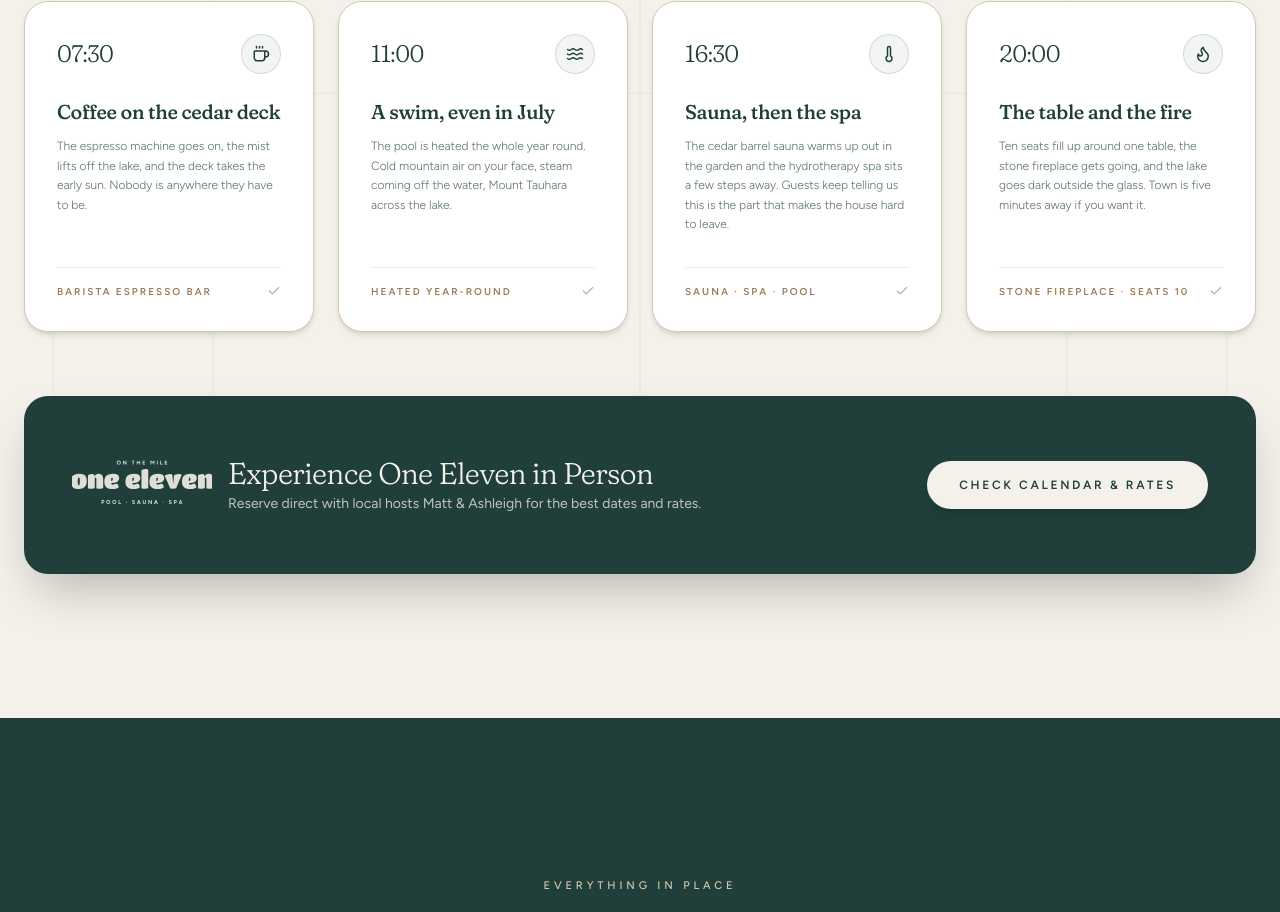
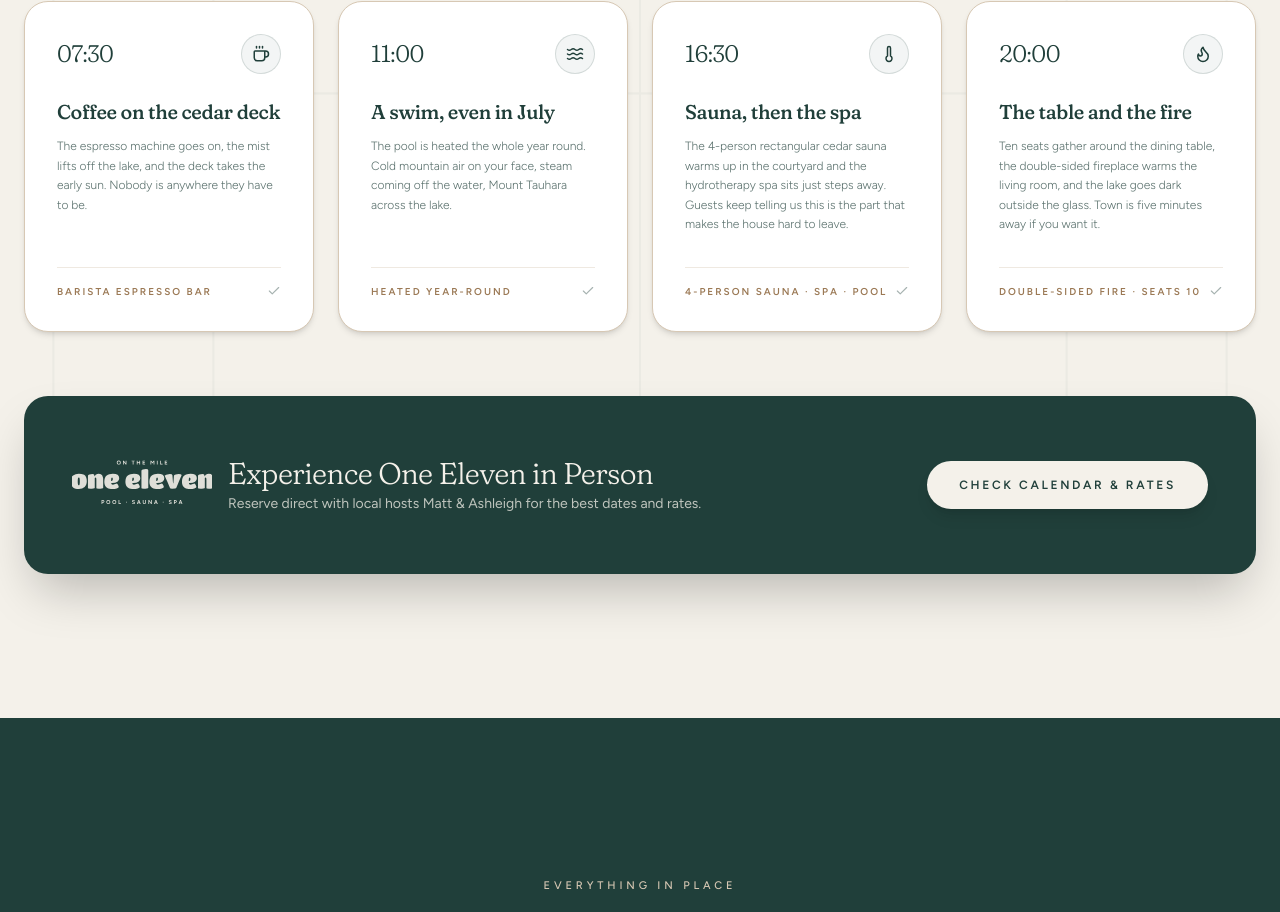
Before and after one commit to carlsonproperties/Carlsonpropertiesbooking, a React (Vite) app: page / in a window 1280 px wide. Shown: the part 7271-8183 px from the top of the page. Built offline with nearby package versions, Linux system fonts and the light colour scheme; no server answers.

Commit message:
Fix property copy: correct 4-person rectangular cedar sauna and double-sided fireplace

```diff
--- a/src/app/components/ArchitecturalWalkthrough.tsx
+++ b/src/app/components/ArchitecturalWalkthrough.tsx
@@ -56,22 +56,22 @@ const CHAPTERS: Chapter[] = [
     number: "02",
     eyebrow: "The Great Hall & Gathering",
     title: "Where ten gather and mornings linger.",
-    body: "Open-plan living under cedar timber, a stone fireplace at one end and a ten-seater table at the other. Room enough that nobody is on top of anyone.",
+    body: "Open-plan living under warm timber ceilings, an architectural double-sided fireplace, and a ten-seater dining table for long evenings together. Room enough that nobody is on top of anyone.",
     quote: "The house is spacious, clean and incredibly well appointed. Zero complaints.",
     mediaType: "image",
     mediaUrl: `${IMG}/looking%20into%20kitchen.png`,
-    facts: ["Barista Espresso Bar", "10-Seater Dining", "Stone Fireplace", "Lake Glazing"],
+    facts: ["Barista Espresso Bar", "10-Seater Dining", "Double-Sided Fireplace", "Lake Glazing"],
   },
   {
     id: "wellness",
     number: "03",
     eyebrow: "The Private Wellness Club",
     title: "Heated year-round. Swim in July.",
-    body: "A courtyard of its own: the heated pool, a cedar barrel sauna and the hydrotherapy spa, framed by gardens and clean Taupō air.",
+    body: "A sheltered courtyard of its own: the heated pool, a 4-person rectangular cedar sauna cabin, and the deep hydrotherapy spa, framed by native greenery and clean Taupō air.",
     quote: "The pool, sauna and spa area made it really hard to leave.",
     mediaType: "image",
     mediaUrl: `${IMG}/poolview.jpg`,
-    facts: ["Year-Round Heated Pool", "Cedar Barrel Sauna", "Hydrotherapy Spa", "Private Gym"],
+    facts: ["Year-Round Heated Pool", "4-Person Cedar Sauna", "Hydrotherapy Spa", "Private Gym"],
   },
   {
     id: "dusk",
--- a/src/app/components/ClubhouseGuestWorld.tsx
+++ b/src/app/components/ClubhouseGuestWorld.tsx
@@ -8,8 +8,8 @@ import { Link } from 'react-router';
  * ClubhouseGuestWorld — how a day at One Eleven actually runs.
  *
  * Everything on this page has to be something a guest will really find when
- * they arrive: the espresso machine, the year-round heated pool, the cedar
- * barrel sauna and spa, the stone fireplace, the ten-seater table. There is
+ * they arrive: the espresso machine, the year-round heated pool, the 4-person
+ * rectangular cedar sauna and spa, the double-sided fireplace, the ten-seater table. There is
  * no merchandise and no branded kit, so nothing here may imply any.
  */
 
@@ -39,16 +39,16 @@ const RITUALS: Ritual[] = [
   {
     time: '16:30',
     title: 'Sauna, then the spa',
-    desc: 'The cedar barrel sauna warms up out in the garden and the hydrotherapy spa sits a few steps away. Guests keep telling us this is the part that makes the house hard to leave.',
+    desc: 'The 4-person rectangular cedar sauna warms up in the courtyard and the hydrotherapy spa sits just steps away. Guests keep telling us this is the part that makes the house hard to leave.',
     icon: Thermometer,
-    badge: 'Sauna · Spa · Pool',
+    badge: '4-Person Sauna · Spa · Pool',
   },
   {
     time: '20:00',
     title: 'The table and the fire',
-    desc: 'Ten seats fill up around one table, the stone fireplace gets going, and the lake goes dark outside the glass. Town is five minutes away if you want it.',
+    desc: 'Ten seats gather around the dining table, the double-sided fireplace warms the living room, and the lake goes dark outside the glass. Town is five minutes away if you want it.',
     icon: Flame,
-    badge: 'Stone Fireplace · Seats 10',
+    badge: 'Double-Sided Fire · Seats 10',
   },
 ];
 
```
